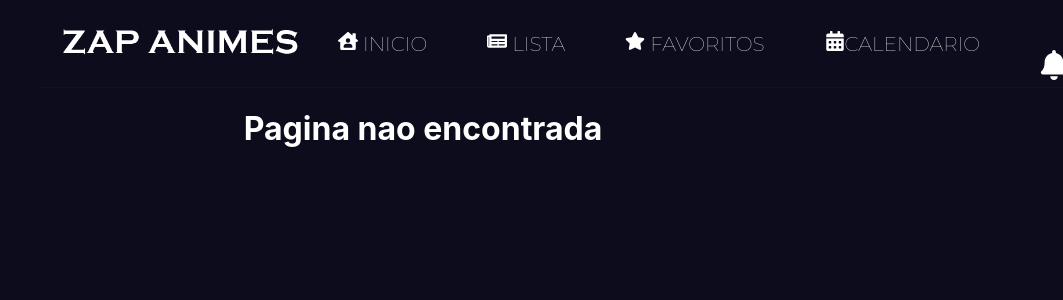
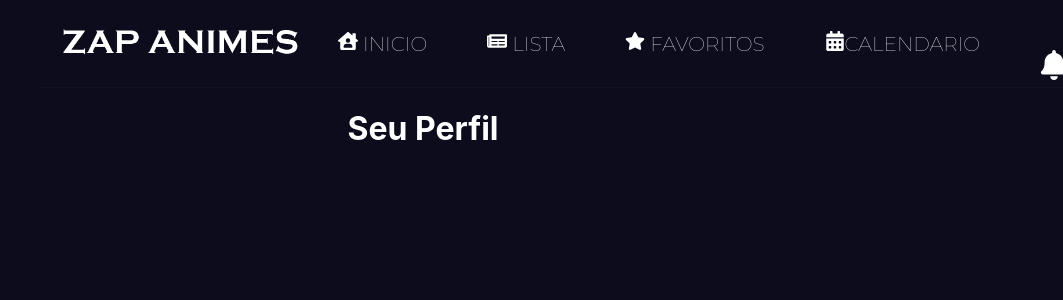
Before and after one commit to LukeRekt/site-animes-react, a React (Create React App) app: page /perfil in a window 1280 px wide. Shown: the top 300 px of the page, without its empty margins (217-1280 px from the left). Built offline with nearby package versions, Linux system fonts and the light colour scheme.

Commit message:
paginas placeholder faltantes

```diff
--- a/src/App.js
+++ b/src/App.js
@@ -7,6 +7,8 @@ import Favoritos from './components/pages/Favoritos';
 import Home from './components/pages/Home'
 import Lista from './components/pages/Lista';
 import PageAnime from './components/pages/PageAnime';
+import PageLogin from './components/pages/PageLogin';
+import PagePefil from './components/pages/PagePerfil';
 import PaginaNaoEncontrada from './components/pages/PaginaNaoEncontrada';
 
 function App() {
@@ -21,6 +23,8 @@ function App() {
         <Route exact path="/calendario" element={<Calendario/>}></Route>
         <Route exact path="/lista" element={<Lista/>}></Route>
         <Route exact path="/favoritos" element={<Favoritos/>}></Route>
+        <Route exact path="/login" element={<PageLogin/>}></Route>
+        <Route exact path="/perfil" element={<PagePefil/>}></Route>
         <Route path='*' element={<PaginaNaoEncontrada/>}></Route>
         {/* <Route path="/projects" element={}></Route> */}
         </Routes>
--- a/src/components/layoult/Header.js
+++ b/src/components/layoult/Header.js
@@ -2,7 +2,7 @@ import {Link} from 'react-router-dom';
 import styles from './Header.module.css'
 
 import logo from '../../assets/img/logo.png';
-import avatar from './avatar.png';
+import avatar from '../../assets/img/fotosperfil/avatar.png';
 
 import { FaHouseUser, FaBell, FaNewspaper, FaStar, FaCalendarAlt } from 'react-icons/fa';
 
--- a/src/components/pages/PageLogin.js
+++ b/src/components/pages/PageLogin.js
@@ -1,7 +1,7 @@
 import styles from "./PageLogin.module.css"
 function PageLogin(){
     return (
-        <div style={styles.estilo}>a</div>
+        <div style={styles.estilo}><h1>Pagina de Login</h1></div>
     )
 }
 export default PageLogin
--- /dev/null
+++ b/src/components/pages/PagePerfil.js
@@ -0,0 +1,11 @@
+import styles from './PagePerfil.module.css'
+
+function PagePefil(){
+    return (
+        <div>
+            <h1>Seu Perfil</h1>
+        </div>
+    )
+}
+
+export default PagePefil
```
Also changed, not shown: src/assets/img/fotosperfil/avatar.png (renamed from src/components/layoult/avatar.png), src/components/pages/PagePerfil.module.css (added).
